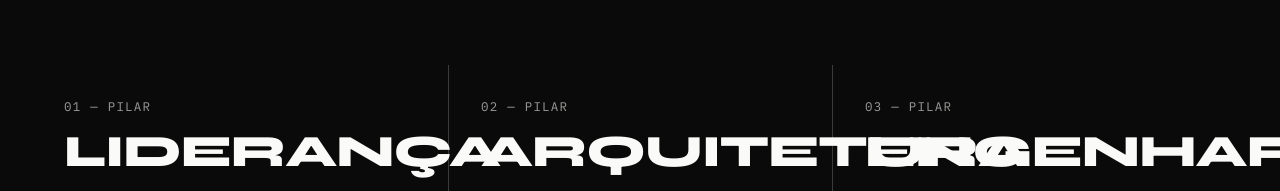
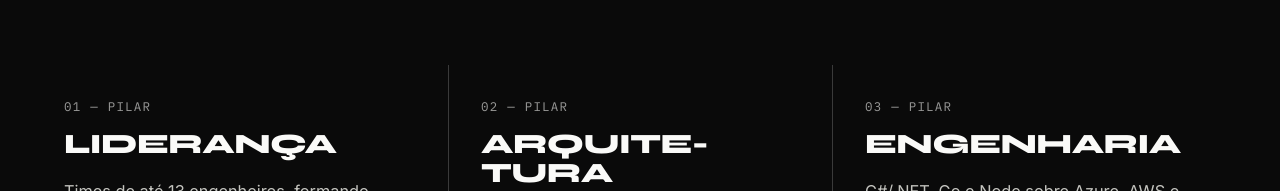
Before and after one commit to slipalison/slipalison.github.io, a plain HTML site: page v2/index.html in a window 1280 px wide. Shown: the part 1120-1311 px from the top of the page. Drawn offline with Linux system fonts and the light colour scheme; no server answers.

Commit message:
Fix pilares: titulos (palavra unica longa) transbordavam a coluna no desktop; fonte menor + overflow-wrap/hyphens

```diff
--- a/v2/assets/css/editorial.css
+++ b/v2/assets/css/editorial.css
@@ -101,7 +101,7 @@ h1, h2, h3, .name, .plate-title, .pill-title, .work-name, .ph-mark { font-family
 .pill { min-width: 0; padding: 2rem 2rem 2rem 0; border-left: 1px solid rgba(250,250,248,.2); padding-left: 2rem; }
 .pill:first-child { border-left: none; padding-left: 0; }
 .pill-k { font-family: var(--mono); font-size: .78rem; letter-spacing: .1em; text-transform: uppercase; opacity: .6; }
-.pill-title { font-weight: 800; font-size: clamp(1.8rem, 3.5vw, 2.8rem); line-height: 1; letter-spacing: -.02em; margin: .8rem 0 1.2rem; text-transform: uppercase; }
+.pill-title { font-weight: 800; font-size: clamp(1.35rem, 2.2vw, 1.75rem); line-height: 1.06; letter-spacing: -.02em; margin: .8rem 0 1.2rem; text-transform: uppercase; overflow-wrap: break-word; hyphens: auto; }
 .pill-text { font-size: 1.02rem; line-height: 1.55; color: #C4C4BF; max-width: 36ch; }
 
 /* ===== about ===== */
```
